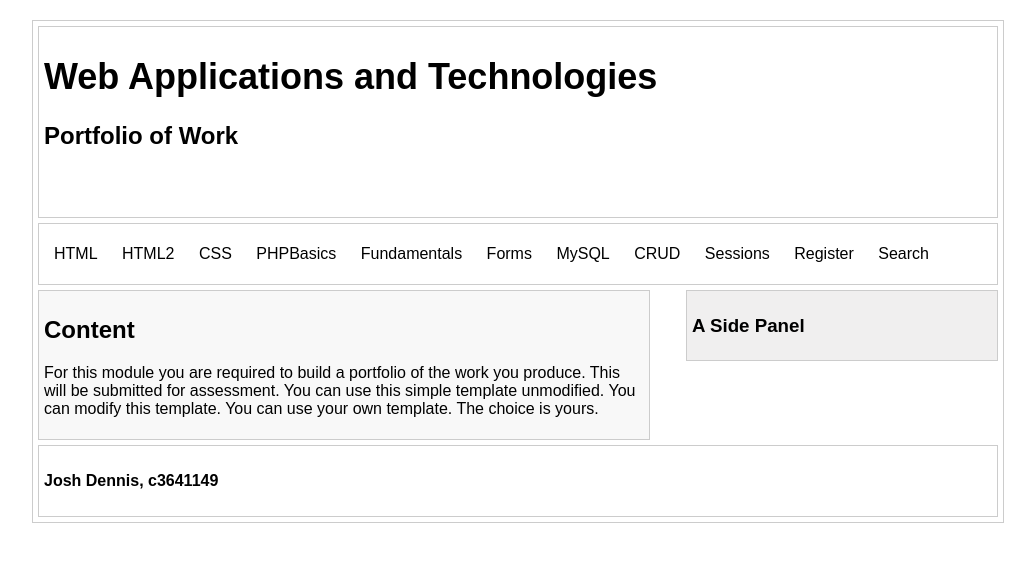
After one commit to JDennis21/LBU_WAT_2023, a PHP site: page /html/WatIndex.html in a window 1280 px wide. The commit adds this page. Shown: the top 562 px of the page, without its empty margins (122-1157 px from the left). Run offline with PHP 8.4, Linux system fonts and the light colour scheme.

Commit message:
Restructured and added week 3 work

```diff
--- /dev/null
+++ b/basics/basics.php
@@ -0,0 +1 @@
+<?php
--- /dev/null
+++ b/html/WatIndex.html
@@ -0,0 +1,43 @@
+<!DOCTYPE html>
+<html lang="en">
+<head>
+    <link href="/style/portfolio.css" rel="stylesheet" type="text/css" />
+    <title>WAT Portfolio</title>
+</head>
+<body>
+<div id="pagewrap">
+    <header>
+        <h1>Web Applications and Technologies</h1>
+        <h2> Portfolio of Work </h2>
+    </header>
+    <nav>
+        <ul id="navlist">
+            <li><a href="fundamentals.html">HTML</a></li>
+            <li><a href="moreFundamentals.html">HTML2</a></li>
+            <li><a href="style.html">CSS</a></li>
+            <li><a href="/basics/basics.php">PHPBasics</a></li>
+            <li><a href="fundamentals.php">Fundamentals</a></li>
+            <li><a href="forms.php">Forms</a></li>
+            <li><a href="mysql.php">MySQL</a></li>
+            <li><a href="crud.php">CRUD</a></li>
+            <li><a href="sessions.php">Sessions</a></li>
+            <li><a href="register.php">Register</a></li>
+            <li><a href="sortSearch.php">Search</a><li>
+        </ul>
+    </nav>
+    <section id="content">
+        <h2>Content</h2>
+        <p>For this module you are required to build a portfolio of the work you
+            produce. This will be submitted for assessment. You can use this simple
+            template unmodified. You can modify this template. You can use your own
+            template. The choice is yours. </p>
+    </section>
+    <section id="sidebar">
+        <h3>A Side Panel</h3>
+    </section>
+    <footer>
+        <h4>Josh Dennis, c3641149</h4>
+    </footer>
+</div>
+</body>
+</html>
--- a/html/moreFundamentals.html
+++ b/html/moreFundamentals.html
@@ -1,5 +1,5 @@
 <!DOCTYPE html>
-<!--suppress ALL -->
+<!--suppress HtmlDeprecatedAttribute -->
 <html lang="en">
     <head>
         <title>More Fundamentals of HTML</title>
--- a/style/style.html
+++ b/html/style.html
@@ -2,7 +2,7 @@
 <html lang="en">
 <head>
     <title>Fundamentals of CSS</title>
-    <link rel="stylesheet" href="./style.css"/>
+    <link rel="stylesheet" href="../style/style.css"/>
     <style>
         pre {
             font-size: x-large;
--- /dev/null
+++ b/style/portfolio.css
@@ -0,0 +1,67 @@
+body {
+    font: 1em Arial, Helvetica, sans-serif;
+}
+a {
+    color: #669;
+    text-decoration: none;
+}
+h1 {
+    font: bold 36px Arial, Helvetica, sans-serif;
+}
+/*structure */
+#pagewrap {
+    padding: 5px;
+    width: 960px;
+    margin: 20px auto;
+}
+header {
+    height: 180px;
+}
+#content {
+    width: 600px;
+    float: left;
+}
+#sidebar {
+    width: 300px;
+    float: right;
+}
+footer {
+    clear: both;
+}
+/* border & guideline*/
+#content {
+    background: #f8f8f8;
+}
+#sidebar {
+    background: #f0efef;
+}
+header, #content, #sidebar, nav {
+    margin-bottom: 5px;
+}
+#pagewrap, header, #content, #sidebar, footer, nav {
+    border: solid 1px #ccc;
+    padding: 5px;
+}
+/*navigation*/
+#navlist {
+    margin-left: 0;
+    padding-left: 0;
+    white-space: nowrap;
+}
+#navlist a {
+    padding: 3px 10px;
+}
+#navlist li {
+    display: inline;
+    list-style-type: none;
+}
+#navlist a:link, #navlist a:visited {
+    color: #000;
+    background-color: #ffffff;
+    text-decoration: none;
+}
+#navlist a:hover {
+    color: #fff;
+    background-color: #000;
+    text-decoration: none;
+}
--- a/style/style.css
+++ b/style/style.css
@@ -23,19 +23,19 @@ li{
     text-align: center;
 }
 .col1{
-    border: 2px solid green;
+    border: 3px solid green;
     padding: 20px 65px 20px 20px;
     margin: 15px;
     float: left;
 }
 .col2{
-    border: 2px solid green;
+    border: 3px solid green;
     padding: 20px 410px 20px 20px;
     margin: 15px 15px 15px 35px;
     float: left;
 }
 .col3{
-    border: 2px solid green;
+    border: 3px solid green;
     padding: 20px 210px 20px 20px;
     margin: 15px;
     float: left;
```
